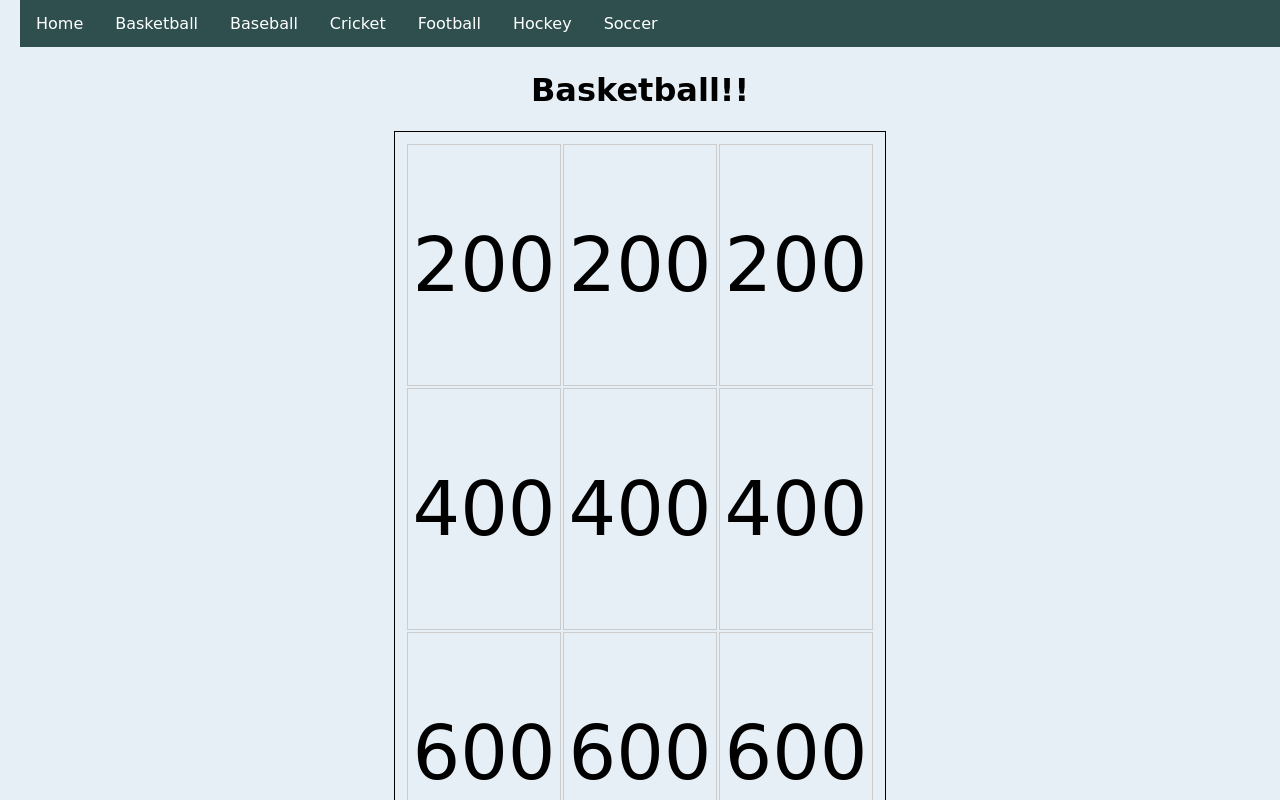
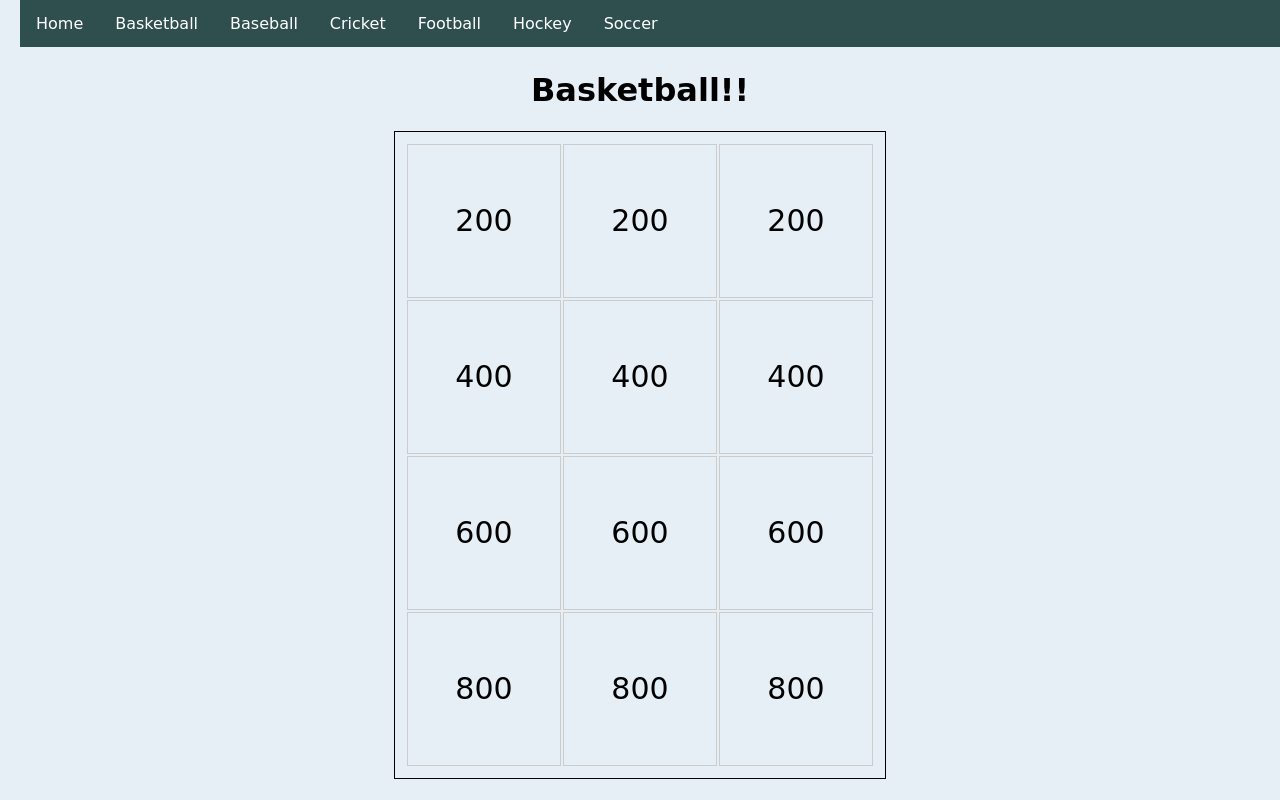
Before and after one commit to KyleK30/KyleK32.github.io, a plain HTML site: page basketball.html in a window 1280 px wide. Shown: the top 800 px of the page. Drawn offline with Linux system fonts and the light colour scheme; a web font is replaced by a local one.

Commit message:
Update style.css

```diff
--- a/style.css
+++ b/style.css
@@ -14,6 +14,7 @@ h3 {color:red; animation-name: pulse;
     animation-timing-function: ease-in;
     animation-direction: alternate;
 }
+p {font-size: 30px}
 a:hover, a:active, a:focus {background-color:green;}
 body {margin:0;}
 
```
